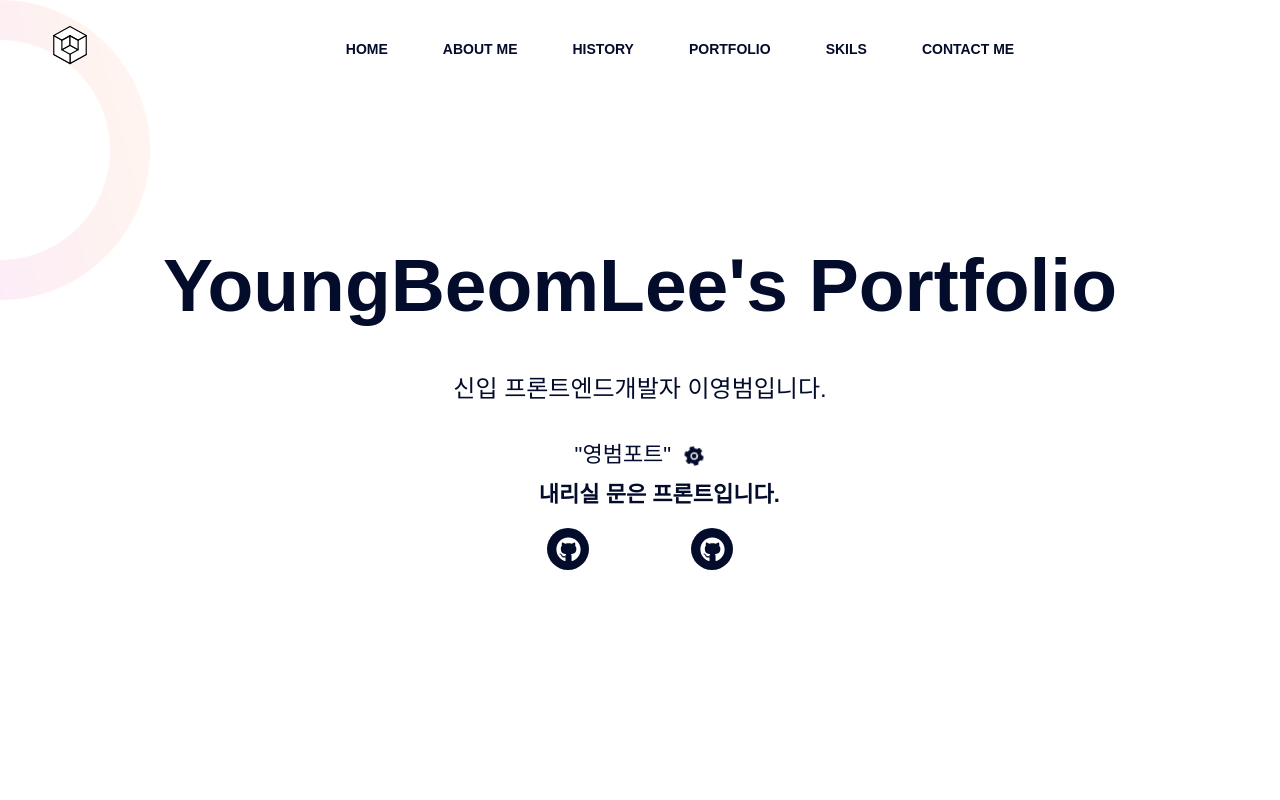
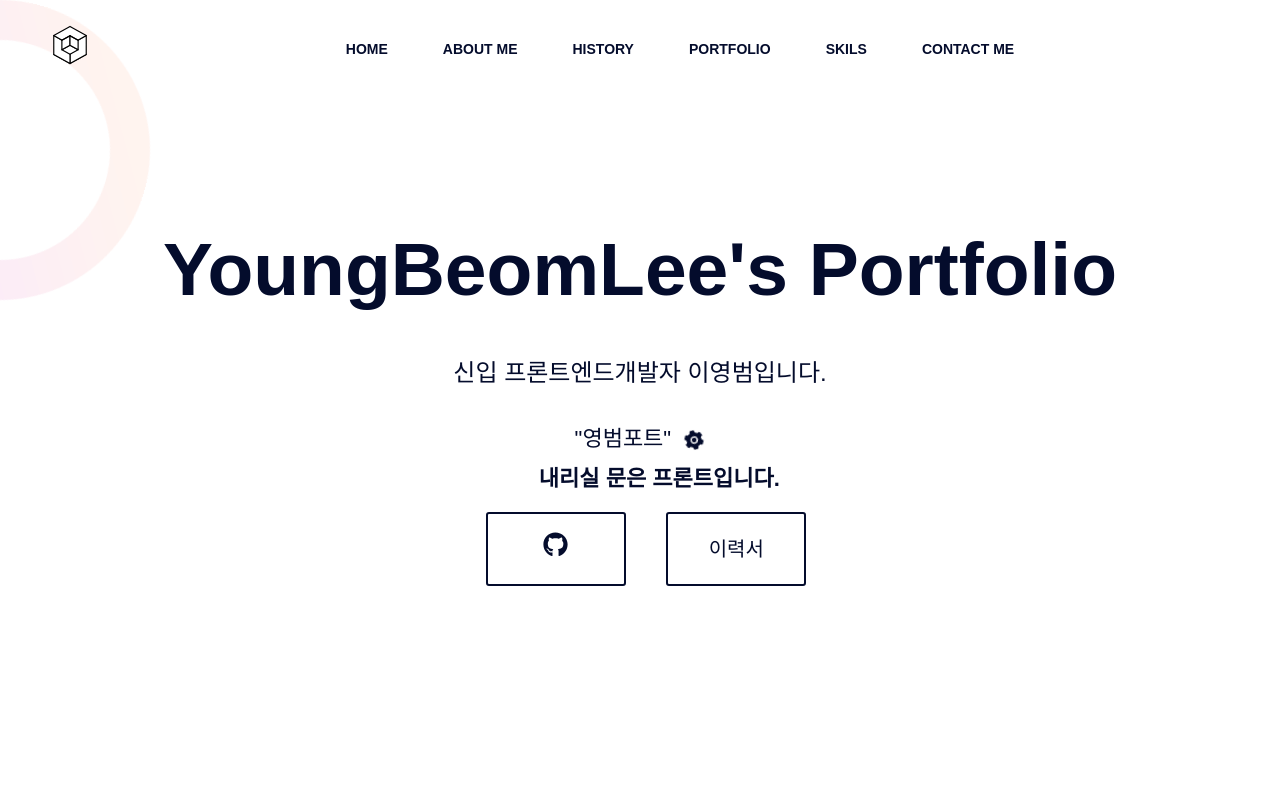
Before and after one commit to YoungBeomLee/LYB-Portfolio, a React (Create React App) app: page / in a window 1280 px wide. Shown: the top 800 px of the page. Built offline with nearby package versions, Linux system fonts and the light colour scheme; a web font is replaced by a local one.

Commit message:
04-17 배너 버튼작업중

```diff
--- a/src/component/Banner.js
+++ b/src/component/Banner.js
@@ -58,7 +58,7 @@ const Banner = () => {
                 </li>
                 <li>
                   <a href="#">
-                    <FaGithub className={styles.faGithub} />
+                    <span>이력서</span>
                   </a>
                 </li>
               </ul>
--- a/src/component/Header.js
+++ b/src/component/Header.js
@@ -43,7 +43,7 @@ const Header = () => {
           <div className={styles.gnbMenu}>
             <ul className={styles.menu}>
               <li>
-                <Link to="/">Home</Link>
+                <a href="#">Home</a>
               </li>
               <li>
                 <a href="#Aboutme">About me</a>
--- a/src/css/Banner.module.css
+++ b/src/css/Banner.module.css
@@ -104,20 +104,36 @@
 .iconList li {
   margin: 0 3px;
   box-sizing: border-box;
+  opacity: 1;
+  margin-left: 15px;
+  font-size: 20px;
+  font-weight: 500;
+  border: 2px solid #040c2c;
+  padding: 10px 36px;
+  border-radius: 3px;
+  position: relative;
+  z-index: 1;
+  cursor: pointer;
+  min-width: 140px;
+  text-align: center;
+  display: inline-block;
+}
+.iconList li:hover {
+  color: #fff;
+  outline: none;
+  box-shadow: none;
+  text-decoration: none;
+  background-color: #040c2c;
 }
 .iconList li a {
-  background: #040c2c;
-  font-size: 14px;
-  width: 42px;
-  height: 42px;
+  font-size: 16px;
   line-height: 40px;
-  border-radius: 50%;
   display: inline-block;
   transition: all 0.3s linear;
   text-align: center;
-  color: #fff;
+  color: #040c2c;
 }
-.iconList li a:hover {
+.iconList li:hover a {
   color: #fff;
   box-shadow: 0 2px 35px 0 rgba(4, 12, 44, 0.5);
   transform: translateY(-4px);
@@ -131,6 +147,7 @@
 .faGithub {
   width: 25px;
   height: 25px;
+  text-align: left;
 }
 
 .circleOne {
```
Also changed, not shown: 1 other file (tests, documents, lock files or other folders).
